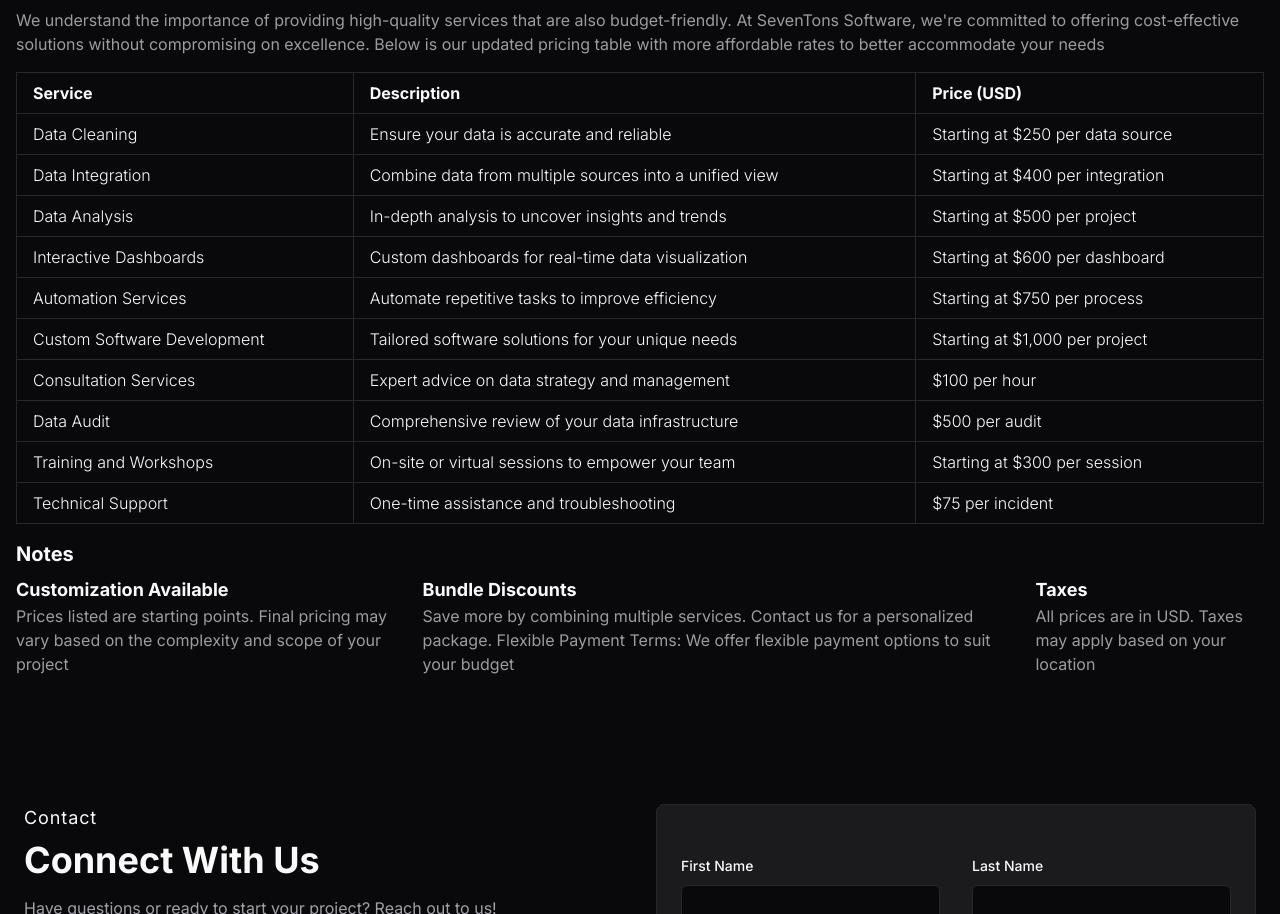
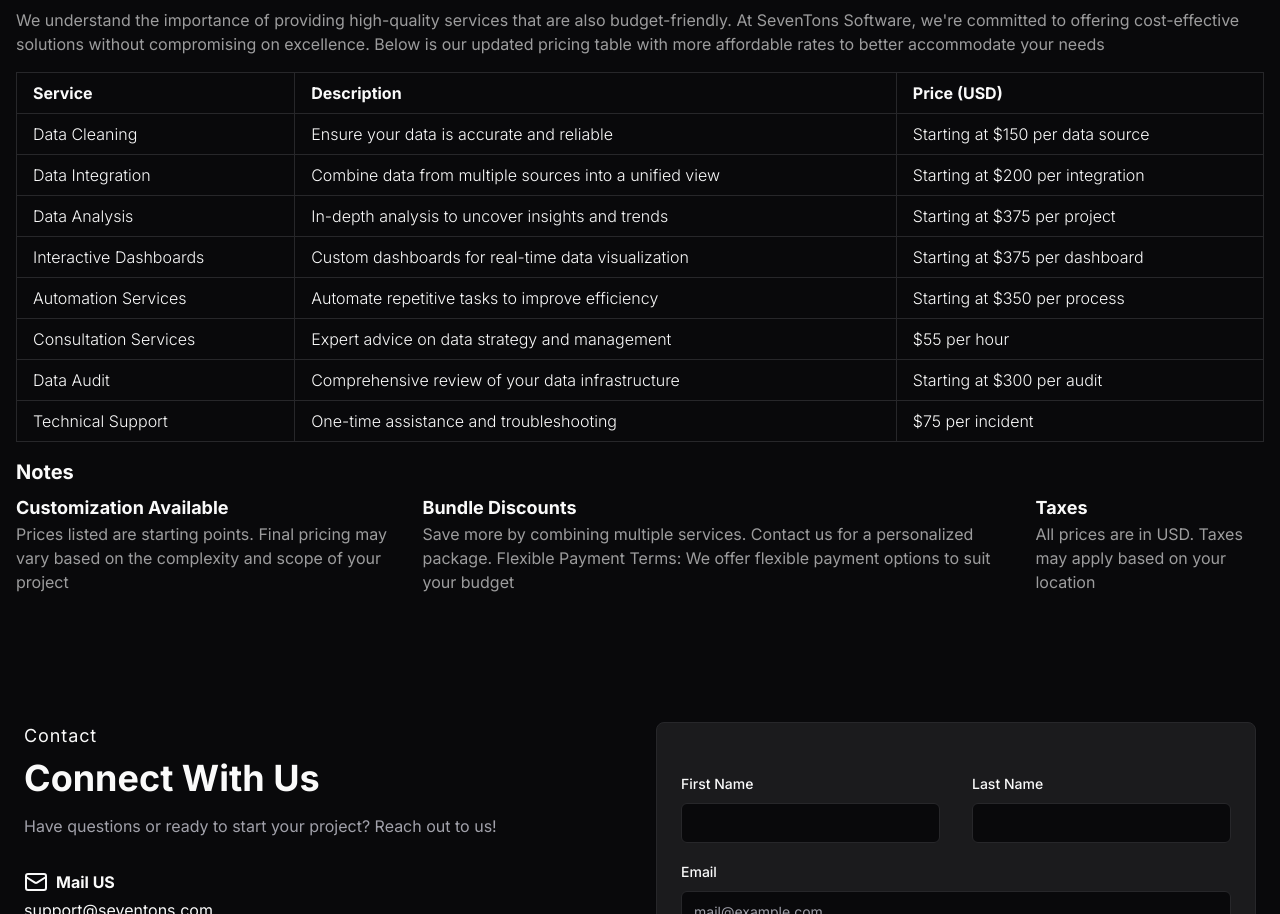
Before and after one commit to MarkivV/janeloch, a Next.js app: page / in a window 1280 px wide. Shown: the part 4650-5564 px from the top of the page. Built offline with nearby package versions, Linux system fonts and the light colour scheme.

Commit message:
Update pricing.tsx

```diff
--- a/components/layout/sections/pricing.tsx
+++ b/components/layout/sections/pricing.tsx
@@ -34,47 +34,37 @@
   {
     service: "Data Cleaning",
     description: "Ensure your data is accurate and reliable",
-    price: "Starting at $250 per data source",
+    price: "Starting at $150 per data source",
   },
   {
     service: "Data Integration",
     description: "Combine data from multiple sources into a unified view",
-    price: "Starting at $400 per integration",
+    price: "Starting at $200 per integration",
   },
   {
     service: "Data Analysis",
     description: "In-depth analysis to uncover insights and trends",
-    price: "Starting at $500 per project",
+    price: "Starting at $375 per project",
   },
   {
     service: "Interactive Dashboards",
     description: "Custom dashboards for real-time data visualization",
-    price: "Starting at $600 per dashboard",
+    price: "Starting at $375 per dashboard",
   },
   {
     service: "Automation Services",
     description: "Automate repetitive tasks to improve efficiency",
-    price: "Starting at $750 per process",
-  },
-  {
-    service: "Custom Software Development",
-    description: "Tailored software solutions for your unique needs",
-    price: "Starting at $1,000 per project",
+    price: "Starting at $350 per process",
   },
   {
     service: "Consultation Services",
     description: "Expert advice on data strategy and management",
-    price: "$100 per hour",
+    price: "$55 per hour",
   },
   {
     service: "Data Audit",
     description: "Comprehensive review of your data infrastructure",
-    price: "$500 per audit",
-  },
-  {
-    service: "Training and Workshops",
-    description: "On-site or virtual sessions to empower your team",
-    price: "Starting at $300 per session",
+    price: "Starting at $300 per audit",
   },
   {
     service: "Technical Support",
```
